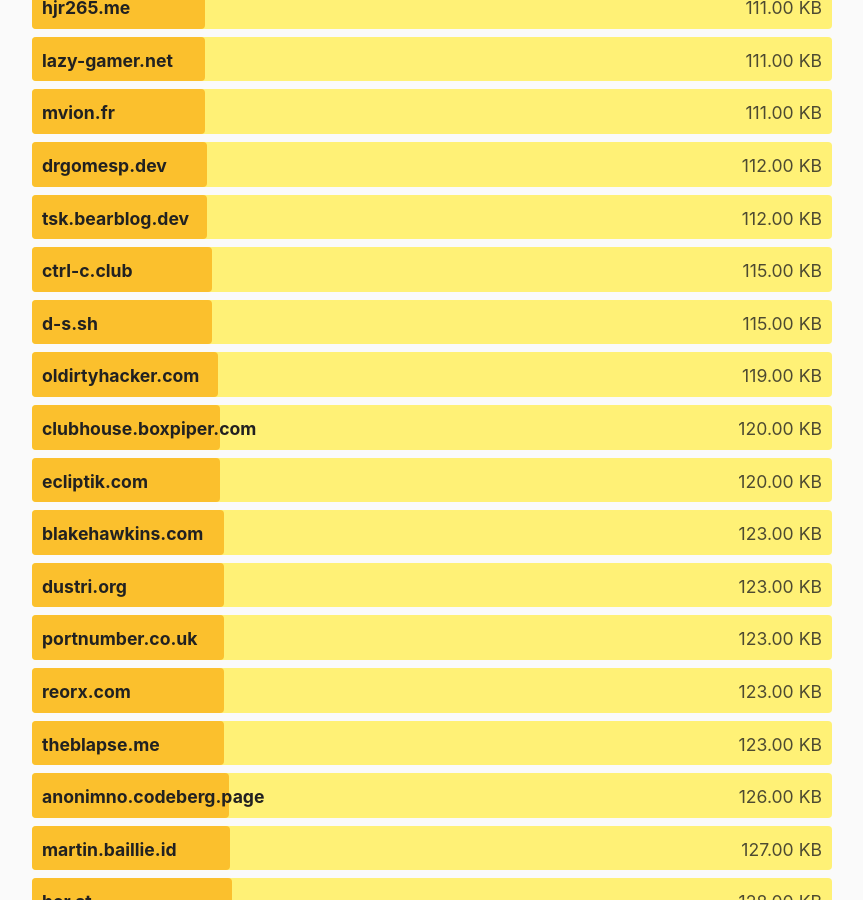
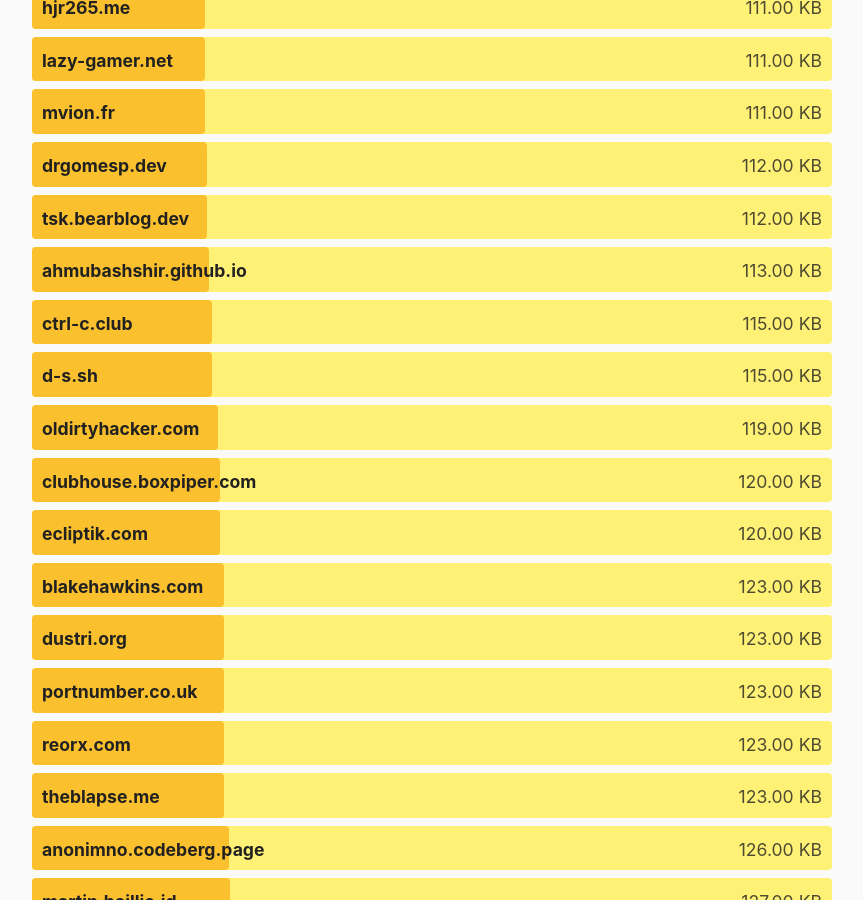
Before and after one commit to kevquirk/512kb.club, a Jekyll site: the page built from index.md, in a window 1280 px wide and 900 px high, scrolled down 20684 px. Shown: the whole window, without its empty margins (208-1071 px from the left). Built offline with Jekyll 4.4.1, drawn with Linux system fonts in a browser that asks for light colours.

Commit message:
Add ahmubashshir.github.io
See-also: https://gtmetrix.com/reports/ahmubashshir.github.io/A4d9yzKF/
Signed-off-by: Mubashshir <ahmubashshir@gmail.com>

```diff
--- a/_data/sites.yml
+++ b/_data/sites.yml
@@ -117,6 +117,11 @@
   url: https://aggy.cloud/
   size: 189
   last_checked: 2022-05-15
+
+- domain: ahmubashshir.github.io
+  url: https://ahmubashshir.github.io/
+  size: 113
+  last_checked: 2023-04-28
 
 - domain: alessandrocuzzocrea.com
   url: https://alessandrocuzzocrea.com
```
